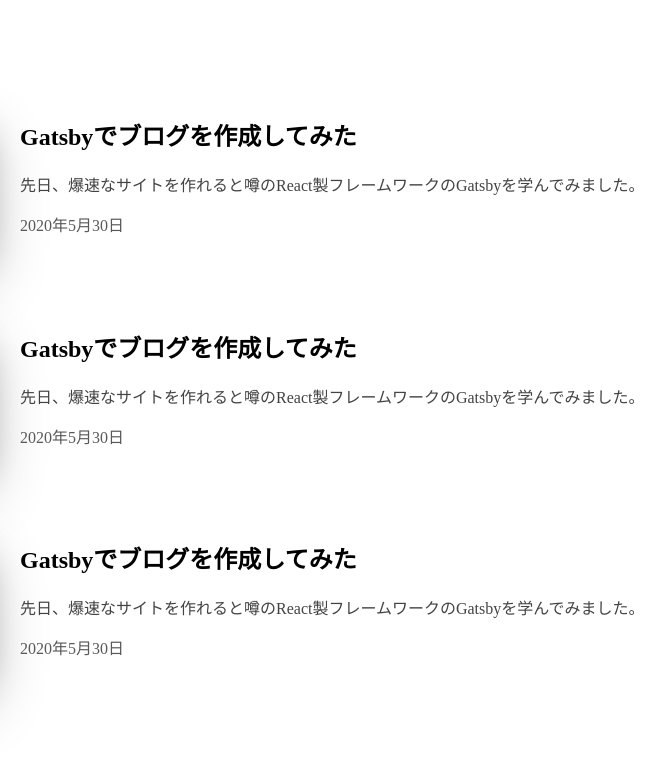
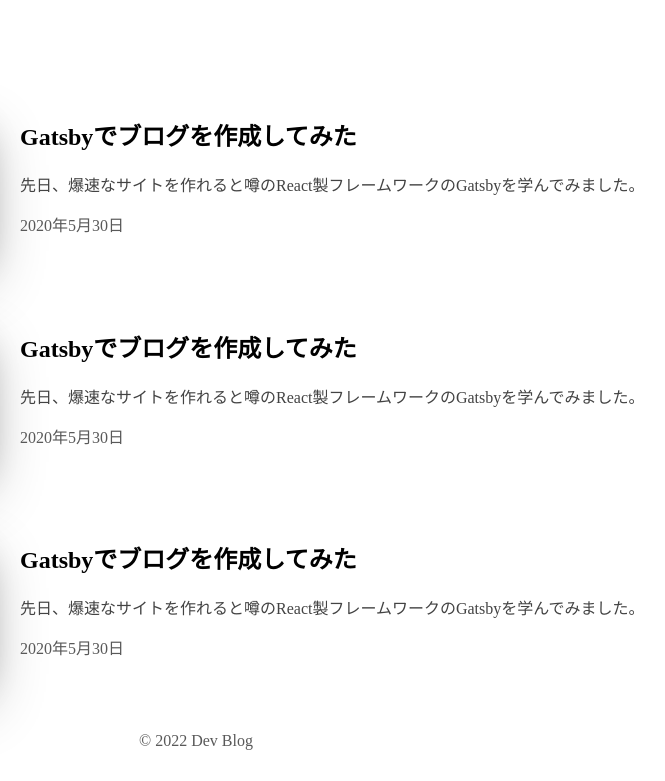
Before and after one commit to S-Zawa/gatsby-blog, a Gatsby site: page / in a window 1280 px wide. Shown: the part 324-1105 px from the top of the page, 444-1109 px from the left. Built offline with nearby package versions, Linux system fonts and the light colour scheme; Gatsby itself is replaced by a stand-in of ours.

Commit message:
Chapter 13 フッターの作成

```diff
--- /dev/null
+++ b/src/components/footer.js
@@ -0,0 +1,12 @@
+import React from 'react'
+import "../styles/footer.css"
+
+const Footer = () => {
+    return (
+        <footer className='footer'>
+            © {new Date().getFullYear()} Dev Blog
+        </footer>
+    )
+}
+
+export default Footer
--- a/src/components/layout.js
+++ b/src/components/layout.js
@@ -1,12 +1,14 @@
 import React from 'react'
 import "../styles/layout.css"
 import Header from './header'
+import Footer from './footer'
 
 const Layout = ({ children }) => {
     return (
         <div className="layout">
             <Header />
             <main>{children}</main>
+            <Footer />
         </div>
     )
 }
--- a/src/pages/index.js
+++ b/src/pages/index.js
@@ -2,7 +2,6 @@
 import Layout from "../components/layout"
 import Hero from "../components/hero"
 import PostLink from "../components/post-link"
-
 
 export default function Home() {
   return (
--- /dev/null
+++ b/src/styles/footer.css
@@ -0,0 +1,4 @@
+.footer {
+  color: #595959;
+  text-align: center;
+}
```
